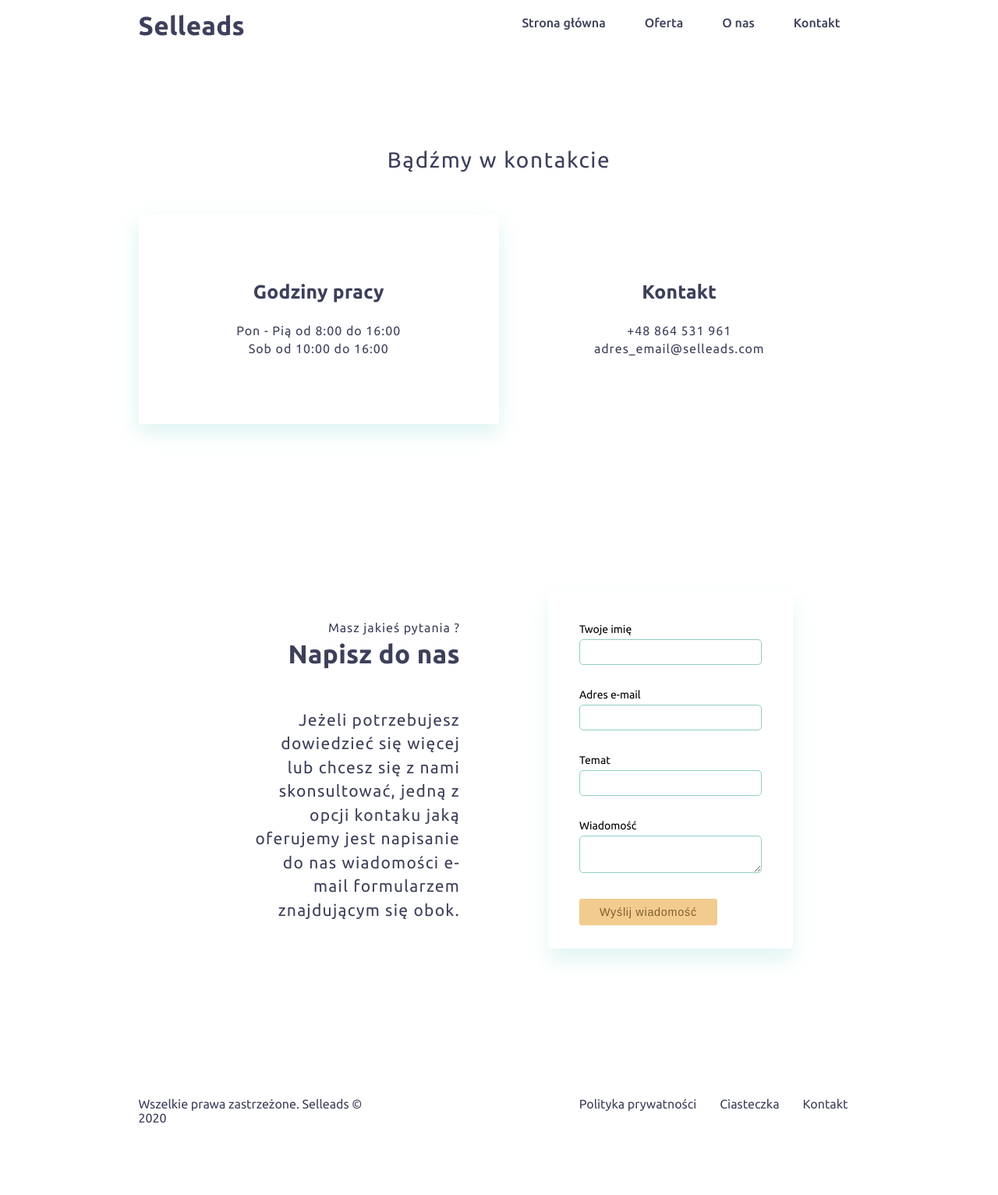
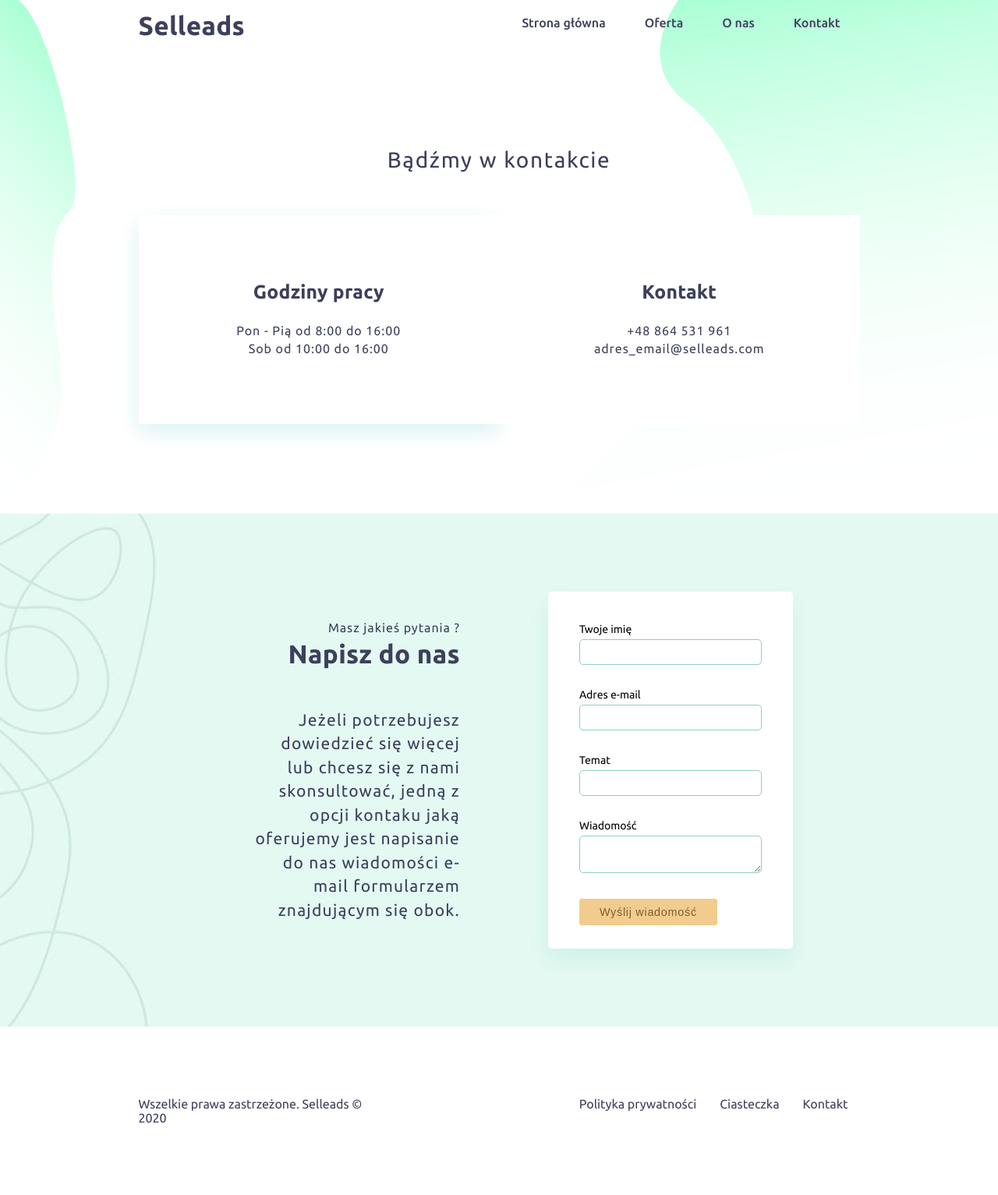
Before and after one commit to michals-src/selleads-gatsby, a Gatsby site: page /contact in a window 1280 px wide. Shown: the whole page at 78% size. Built offline with nearby package versions, Linux system fonts and the light colour scheme; Gatsby itself is replaced by a stand-in of ours.

Commit message:
ujednolicenie kolorystyki

```diff
--- a/src/pages/contact.js
+++ b/src/pages/contact.js
@@ -8,11 +8,18 @@ import '@styles/cards.css';
 import Navbar from '@sections/navbar'
 import Footer from '@sections/footer'
 
+import background from '@images/contact_background.jpg';
+
+const PageWrapper = styled.div`
+    background: url(${background}) center no-repeat;
+`
+
 const FormWrapper = styled.div`
     padding: 30px 40px;
     /*border: 1px solid #a3e2d9;*/
     border-radius: 5px;
     box-shadow: 0 15px 25px rgb(163 226 217 / 31%);
+    background: #fff;
 `
 
 const InputGroup = styled.div`
@@ -55,6 +62,7 @@ const Textarea = styled.textarea`
 const Figure = styled.div`
     padding: 85px 50px;
     text-align: center;
+    background: #fff;
 
     &.special{
         box-shadow: 0 10px 25px rgb(163 226 217 / 40%);
@@ -91,7 +99,7 @@ export default function contact() {
                         </div>
                     </div>
                 </div>
-
+                <PageWrapper>
                 <div className="container py4 px4">
                     <div className="g-x fx icenter">
                         <div className="offset-medium-1 medium-5 small-12 pr2 text-right">
@@ -124,6 +132,7 @@ export default function contact() {
                         </div>
                     </div>
                 </div>
+                </PageWrapper>
             <Footer />
         </>
     )
--- a/src/styles/globals.css
+++ b/src/styles/globals.css
@@ -17,7 +17,7 @@ body {
 }
 
 body{
-  background: #fff;
+  background: #fff url(../assets/images/body_background.png) top center no-repeat;
   font-family: Ubuntu, -apple-system, BlinkMacSystemFont, Segoe UI, Roboto, Oxygen,
   Cantarell, Fira Sans, Droid Sans, Helvetica Neue, sans-serif;
   padding: 0;
```
Also changed, not shown: src/assets/images/body_background.png (added), src/assets/images/contact_background.jpg (added), src/assets/images/undraw_Data_points_re_vkpq.svg, src/assets/images/undraw_Process_re_gws7.svg, src/assets/images/undraw_business_decisions_gjwy.svg, src/assets/images/undraw_email_capture_x8kv.svg, src/assets/images/undraw_lightbulb_moment_evxr.svg, src/assets/images/undraw_stand_out_1oag.svg.
